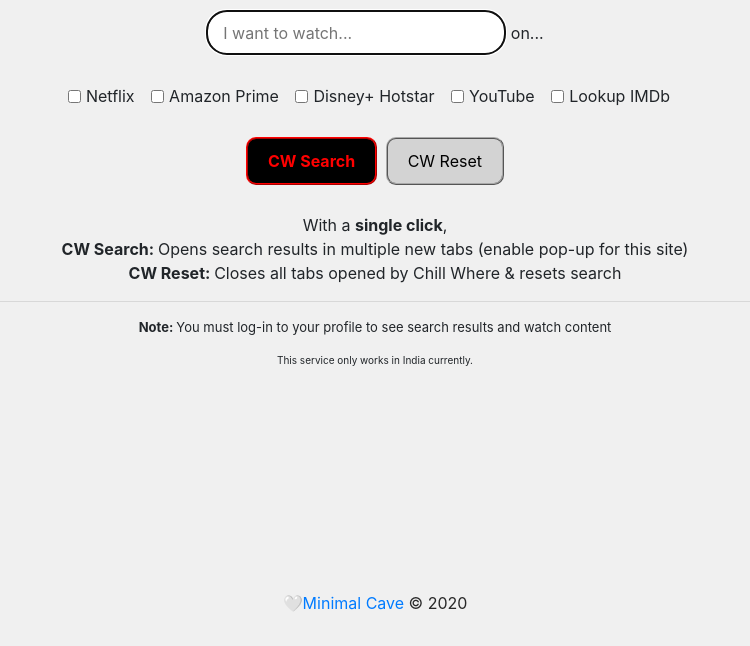
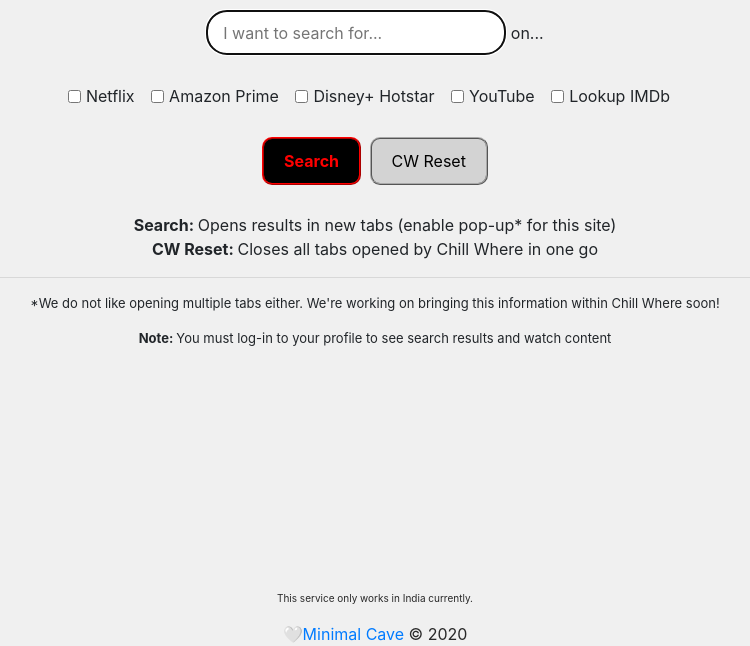
Before and after one commit to anilgeorge04/chillwhere, a plain HTML site: page index.html in a window 1280 px wide. Shown: the part 177-823 px from the top of the page, without its empty margins (265-1015 px from the left). Before the commit the page ends 800 px from the top, so only its background shows below. Drawn offline with nearby package versions, Linux system fonts and the light colour scheme.

Commit message:
add results inpage coming soon

```diff
--- a/index.html
+++ b/index.html
@@ -19,7 +19,7 @@
         <small class="text-muted">today?</small>
     </h2>
     <form>
-        <input type="text" name="q" id="query" class="customsize-box" placeholder="I want to watch..." autofocus>
+        <input type="text" name="q" id="query" class="customsize-box" placeholder="I want to search for..." autofocus>
         on...<br><br>
         <div class="form-check form-check-inline">
             <input type="checkbox" class="form-check-input" id="netflix">
@@ -42,20 +42,21 @@
             <label for="imdb" class="form-check-label">Lookup IMDb</label>
         </div><br><br>
 
-        <button type="button" id="cwsearch" onclick="open_results(); return false;" class="button_cwsearch"><b>CW
-                Search</b></button>
+        <button type="button" id="cwsearch" onclick="open_results(); return false;"
+        class="button_cwsearch"><strong>Search</strong></button>
 
         <button type="reset" id="reset" class="button_reset" onclick="close_results()">CW Reset</button>
     </form><br>
     <p>
-        With a <strong>single click</strong>,<br>
-        <b>CW Search: </b>Opens search results in multiple new tabs (enable pop-up for this site)<br>
-        <b>CW Reset: </b>Closes all tabs opened by Chill Where & resets search
+        <b>Search: </b>Opens results in new tabs (enable pop-up* for this site)<br>
+        <b>CW Reset: </b>Closes all tabs opened by Chill Where in one go
     </p>
     <hr>
+    <p style=font-size:small>*We do not like opening multiple tabs either.
+        We're working on bringing this information within Chill Where soon!</p>
     <p style=font-size:small><b>Note: </b>You must log-in to your profile to see search results and watch content</p>
-    <p style="font-size: x-small;">This service only works in India currently.</p>
     <footer id="footer">
+        <p style="font-size: x-small;">This service only works in India currently.</p>
         🤍<a href="https://anilgeorge04.github.io">Minimal Cave</a> © 2020
     </footer>
 </body>
```
